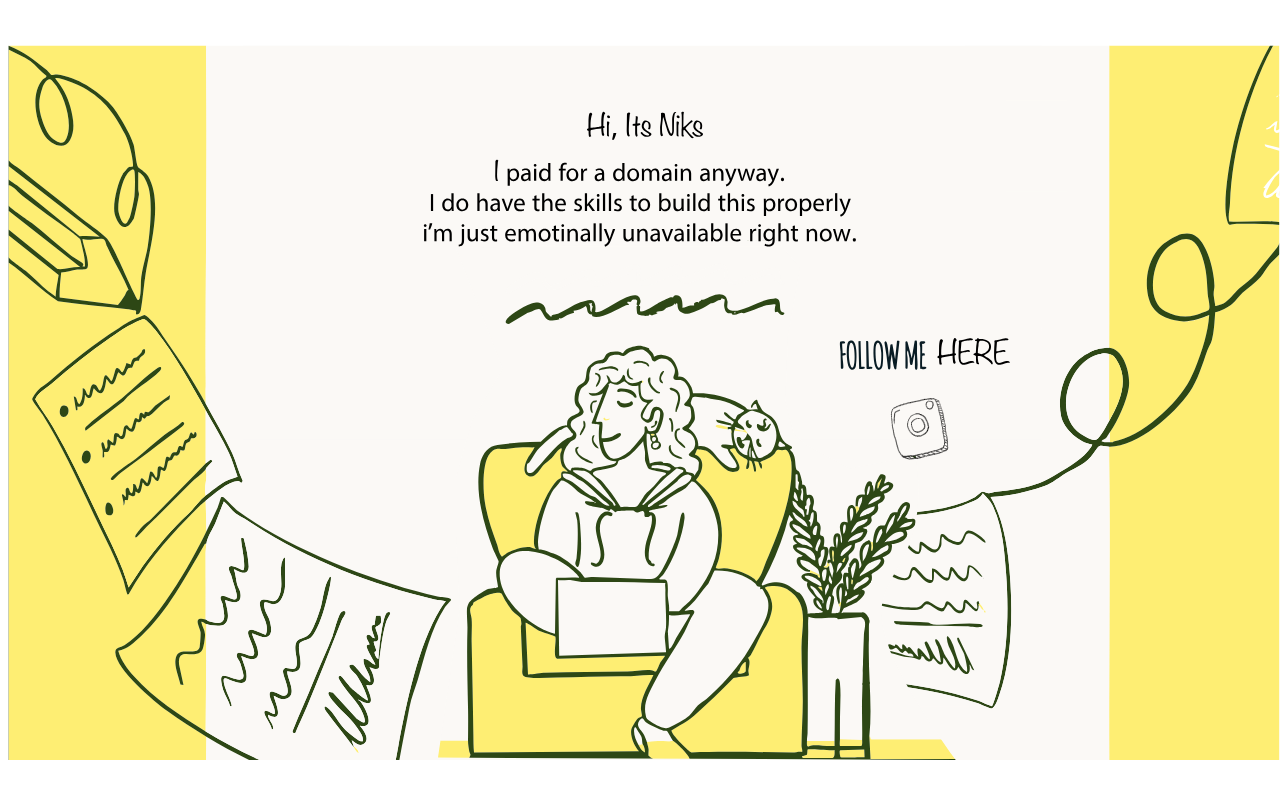
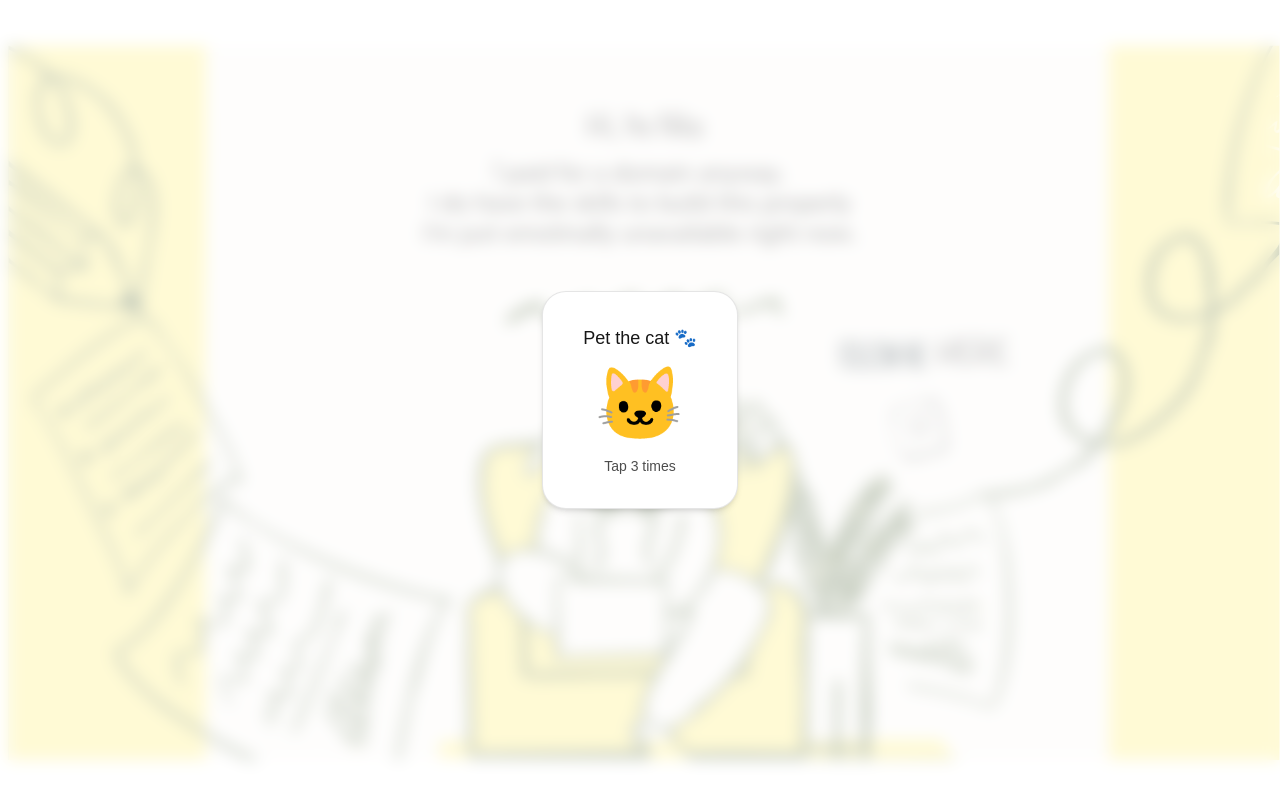
Before and after one commit to nikshubhavashishtha-prog/itsniksweb, a Next.js app: page / in a window 1280 px wide. Built offline with nearby package versions, Linux system fonts and the light colour scheme.

Commit message:
Final launch version

```diff
--- a/app/page.tsx
+++ b/app/page.tsx
@@ -1,51 +1,64 @@
+"use client";
+
+import { useState } from "react";
+
 export default function Home() {
+  const [pets, setPets] = useState(0);
+  const [unlocked, setUnlocked] = useState(false);
+
+  const petCat = () => {
+    if (unlocked) return;
+    const next = pets + 1;
+    setPets(next);
+    if (next >= 3) setUnlocked(true);
+  };
+
   return (
-    <main className="h-screen w-screen overflow-hidden bg-[#F6E85A]">
-      <div className="relative h-full w-full">
-        {/* MOBILE */}
-        <div className="relative h-full w-full md:hidden bg-[#F6E85A]">
+    <main className="relative h-screen w-screen overflow-hidden bg-[#F6E85A]">
+      {/* MAIN DOODLE PAGE (always rendered) */}
+      <div className="absolute inset-0">
+        {/* Mobile */}
         <img
           src="/doodle-mobile.svg"
-            alt="Its Niks mobile doodle"
-            className="block h-full w-full object-contain pointer-events-none select-none"
+          alt="Mobile doodle"
+          className="h-full w-full object-contain md:hidden pointer-events-none select-none"
           draggable={false}
         />
 
-          {/* Instagram hotspot (MOBILE) */}
-          <a
-            href="https://instagram.com/itsniks.v"
-            target="_blank"
-            rel="noreferrer"
-            aria-label="Instagram"
-            className="absolute z-20 left-[60%] top-[34%] h-[120px] w-[120px]
-                       -translate-x-1/2 -translate-y-1/2 cursor-pointer"
-          >
-            <span className="sr-only">Instagram</span>
-          </a>
+        {/* Desktop */}
+        <img
+          src="/doodle.svg"
+          alt="Desktop doodle"
+          className="hidden md:block h-full w-full object-contain pointer-events-none select-none bg-white"
+          draggable={false}
+        />
       </div>
 
-        {/* DESKTOP */}
-        <div className="relative hidden h-full w-full md:block bg-white">
-          <img
-            src="/doodle.svg"
-            alt="Its Niks doodle"
-            className="block h-full w-full object-contain pointer-events-none select-none"
-            draggable={false}
-          />
+      {/* GAME OVERLAY */}
+      {!unlocked && (
+        <div className="absolute inset-0 z-30 flex items-center justify-center bg-white/70 backdrop-blur-sm">
+          <div className="flex flex-col items-center gap-4 rounded-3xl bg-white px-10 py-8 shadow-md border border-black/10">
+            <div className="text-lg font-medium">
+              Pet the cat 🐾
+            </div>
 
-          {/* Instagram hotspot (DESKTOP) - BIGGER so the whole icon is clickable */}
-          <a
-            href="https://instagram.com/itsniks.v"
-            target="_blank"
-            rel="noreferrer"
-            aria-label="Instagram"
-            className="absolute z-20 left-[74%] top-[52%] h-[160px] w-[160px]
-                       -translate-x-1/2 -translate-y-1/2 cursor-pointer"
+            {/* Visible cat */}
+            <button
+              onClick={petCat}
+              className="text-7xl active:scale-95 transition-transform"
+              aria-label="Pet the cat"
             >
-            <span className="sr-only">Instagram</span>
-          </a>
+              🐱
+            </button>
+
+            <div className="text-sm text-black/70">
+              {pets === 0 && "Tap 3 times"}
+              {pets === 1 && "Nice… 2 more"}
+              {pets === 2 && "One more!"}
             </div>
           </div>
+        </div>
+      )}
     </main>
   );
 }
```
Lines whose indentation alone changed are shown as unchanged.
